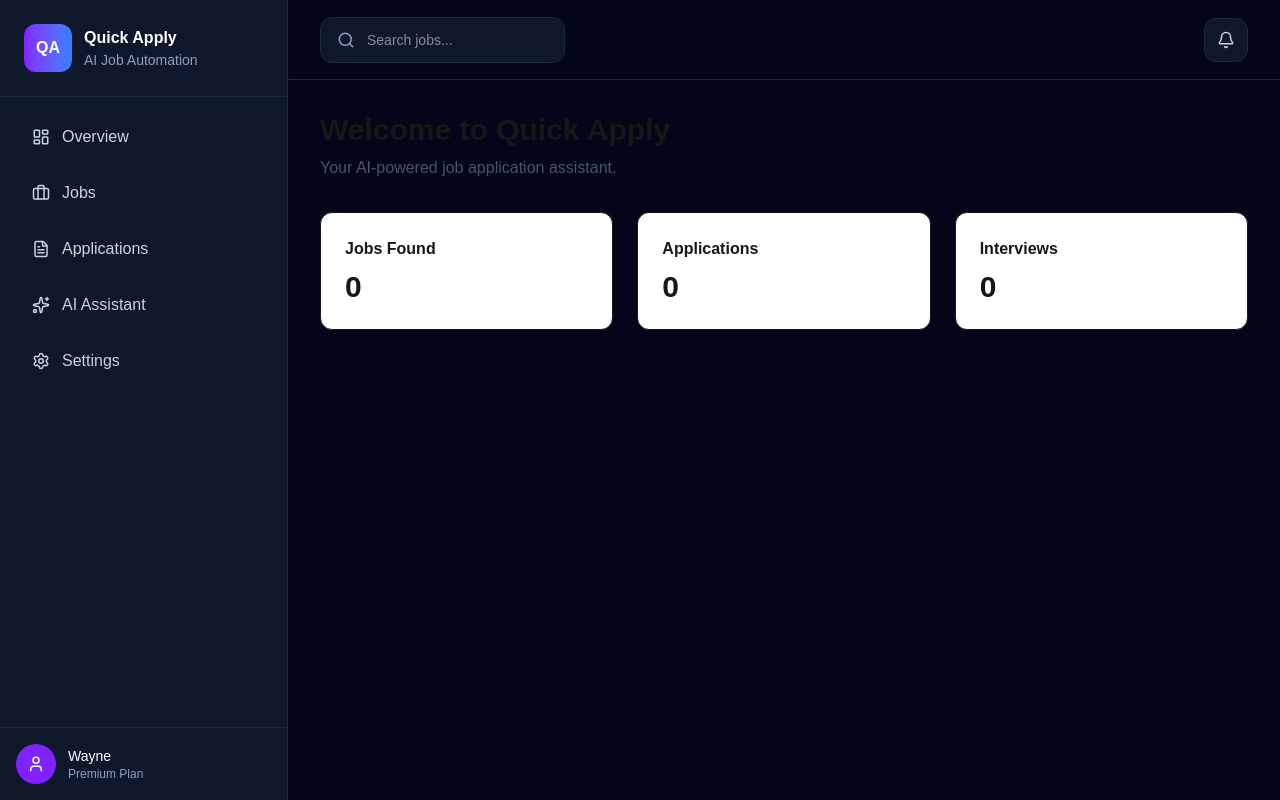
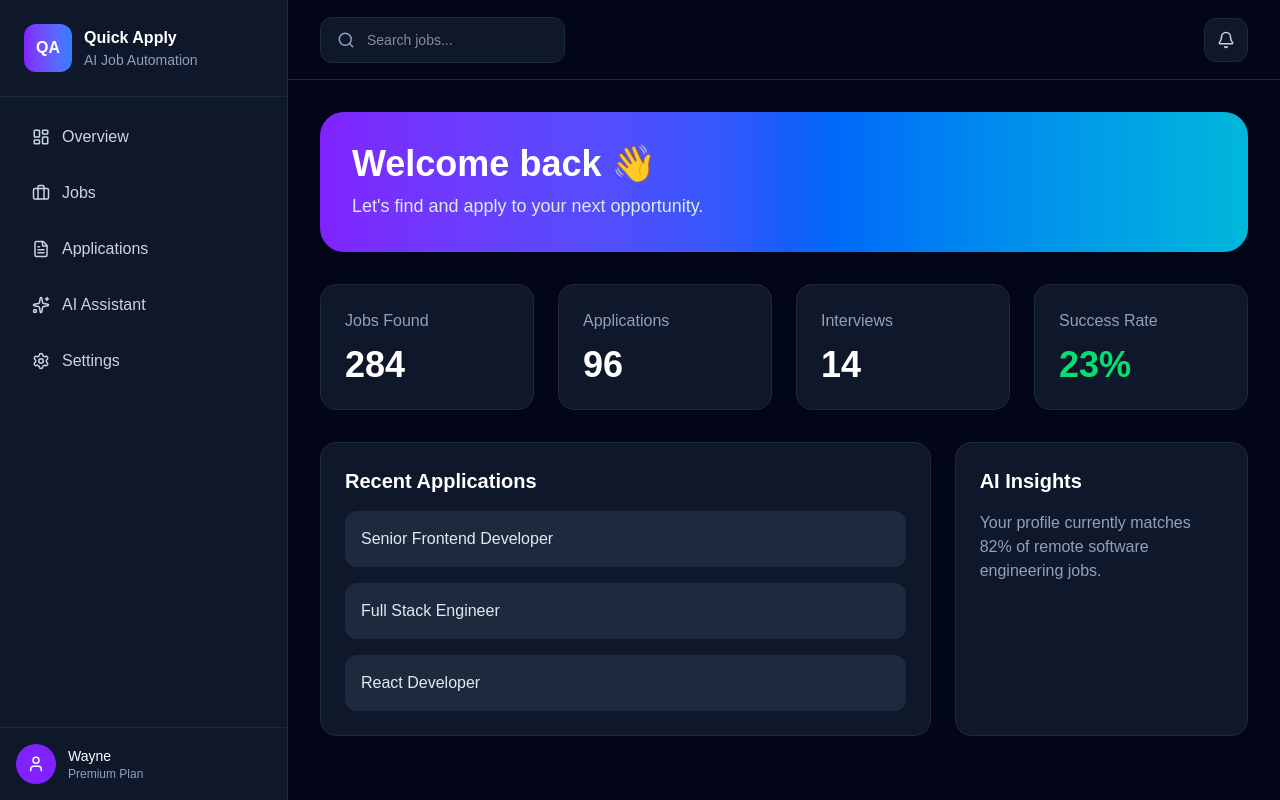
Before and after one commit to HudsonWayne/QyuickApply-2, a Next.js app in the folder apps/web/: page /dashboard in a window 1280 px wide. Built offline with nearby package versions, Linux system fonts and the light colour scheme.

Commit message:
added colors

```diff
--- a/apps/web/src/app/dashboard/page.tsx
+++ b/apps/web/src/app/dashboard/page.tsx
@@ -1,30 +1,88 @@
-// apps/web/src/app/dashboard/page.tsx
-
 export default function DashboardPage() {
   return (
     <div>
-      <h1 className="text-3xl font-bold">
-        Welcome to Quick Apply
-      </h1>
+      <div className="mb-8 rounded-3xl bg-gradient-to-r from-violet-600 via-blue-600 to-cyan-500 p-8 text-white">
+        <h1 className="text-4xl font-bold">
+          Welcome back 👋
+        </h1>
 
-      <p className="mt-2 text-gray-600">
-        Your AI-powered job application assistant.
-      </p>
+        <p className="mt-2 text-lg text-blue-100">
+          Let's find and apply to your next opportunity.
+        </p>
+      </div>
 
-      <div className="mt-8 grid gap-6 md:grid-cols-3">
-        <div className="rounded-xl border bg-white p-6">
-          <h2 className="font-semibold">Jobs Found</h2>
-          <p className="mt-2 text-3xl font-bold">0</p>
+      <div className="grid gap-6 md:grid-cols-4">
+        <div className="rounded-2xl border border-slate-800 bg-slate-900 p-6">
+          <h3 className="text-slate-400">
+            Jobs Found
+          </h3>
+
+          <p className="mt-3 text-4xl font-bold text-white">
+            284
+          </p>
         </div>
 
-        <div className="rounded-xl border bg-white p-6">
-          <h2 className="font-semibold">Applications</h2>
-          <p className="mt-2 text-3xl font-bold">0</p>
+        <div className="rounded-2xl border border-slate-800 bg-slate-900 p-6">
+          <h3 className="text-slate-400">
+            Applications
+          </h3>
+
+          <p className="mt-3 text-4xl font-bold text-white">
+            96
+          </p>
         </div>
 
-        <div className="rounded-xl border bg-white p-6">
-          <h2 className="font-semibold">Interviews</h2>
-          <p className="mt-2 text-3xl font-bold">0</p>
+        <div className="rounded-2xl border border-slate-800 bg-slate-900 p-6">
+          <h3 className="text-slate-400">
+            Interviews
+          </h3>
+
+          <p className="mt-3 text-4xl font-bold text-white">
+            14
+          </p>
+        </div>
+
+        <div className="rounded-2xl border border-slate-800 bg-slate-900 p-6">
+          <h3 className="text-slate-400">
+            Success Rate
+          </h3>
+
+          <p className="mt-3 text-4xl font-bold text-green-400">
+            23%
+          </p>
+        </div>
+      </div>
+
+      <div className="mt-8 grid gap-6 lg:grid-cols-3">
+        <div className="rounded-2xl border border-slate-800 bg-slate-900 p-6 lg:col-span-2">
+          <h2 className="mb-4 text-xl font-bold text-white">
+            Recent Applications
+          </h2>
+
+          <div className="space-y-4">
+            <div className="rounded-xl bg-slate-800 p-4 text-slate-200">
+              Senior Frontend Developer
+            </div>
+
+            <div className="rounded-xl bg-slate-800 p-4 text-slate-200">
+              Full Stack Engineer
+            </div>
+
+            <div className="rounded-xl bg-slate-800 p-4 text-slate-200">
+              React Developer
+            </div>
+          </div>
+        </div>
+
+        <div className="rounded-2xl border border-slate-800 bg-slate-900 p-6">
+          <h2 className="mb-4 text-xl font-bold text-white">
+            AI Insights
+          </h2>
+
+          <p className="text-slate-400">
+            Your profile currently matches 82% of remote
+            software engineering jobs.
+          </p>
         </div>
       </div>
     </div>
```
